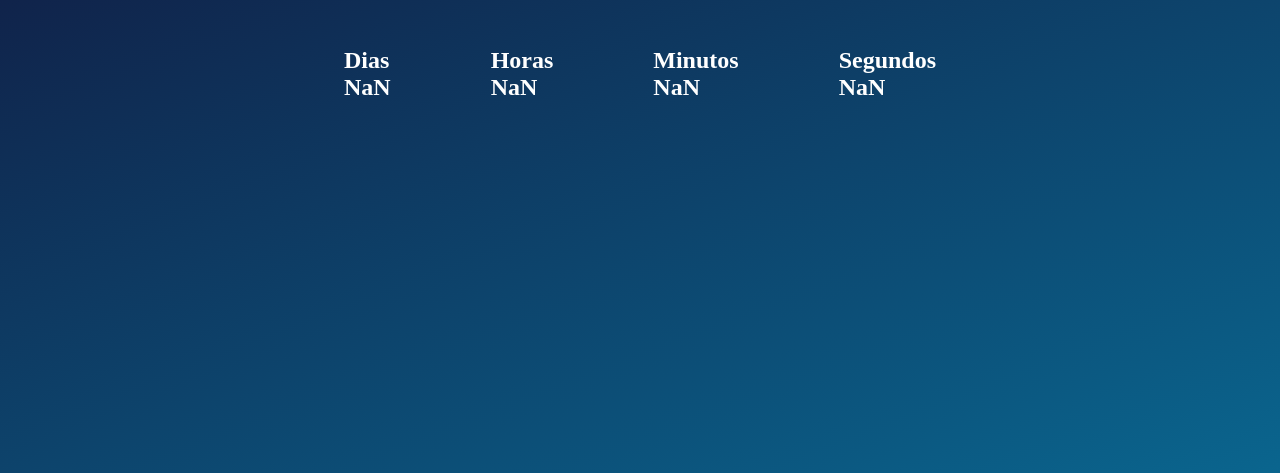
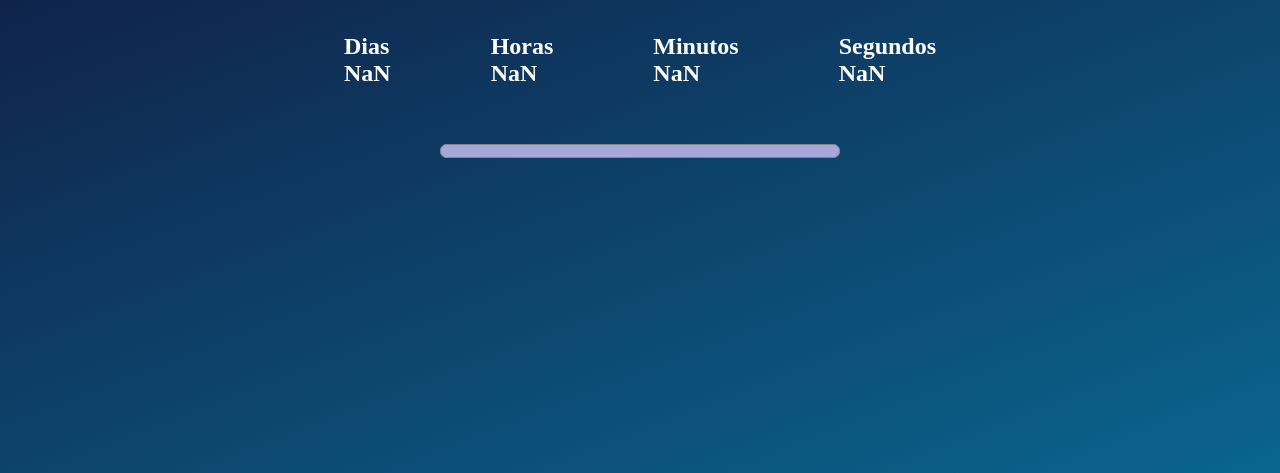
Before and after one commit to marcosdoriguetto/Countdown-Timer, a plain HTML site: page index.html in a window 1280 px wide. Both pictures are taken after a click on the button "Enviar". Shown: the part 327-800 px from the top of the page. Drawn offline with Linux system fonts and the light colour scheme.

Commit message:
Adicionado barra de progresso
Representação visual do quanto falta para que o dia chegue

```diff
--- a/index.html
+++ b/index.html
@@ -40,6 +40,10 @@
                 <h2 id="seconds">xx</h2>
             </div>
         </div>
+
+        <div id="progressBar">
+            <progress value="1" max="10"></progress>
+        </div>
     </div>
     <script src="./script.js"></script>
 </body>
--- a/script.js
+++ b/script.js
@@ -1,5 +1,7 @@
 const buttonData = document.getElementById('enviarData')
 let clicks = 0
+const progressBar = document.querySelector('progress')
+let progressBarValue = 1
 
 buttonData.onclick = function countdown() {
 
@@ -12,12 +14,19 @@ buttonData.onclick = function countdown() {
     const dataValueFormat = data.value.replaceAll('-', ',')
     const dataInserida = new Date(dataValueFormat).getTime()
 
+    // Valor máximo da barra de progresso
+    const progressBarMax = dataInserida - new Date().getTime()
+    progressBar.setAttribute("max", progressBarMax/1000)
+
+
     const x = setInterval(function () {
 
         const dataAtual = new Date().getTime()
+        let distancia = dataInserida - dataAtual
 
-
-        let distancia = dataInserida - dataAtual
+        //Barra de progresso aumentando o valor a cada segundo
+        progressBar.setAttribute("value", progressBarValue++)
+        console.log(progressBar)
 
         //Transformando os milissegundos em dias/horas/minutos/segundos
         const days = Math.floor(distancia/ (1000 * 60 * 60 * 24))
--- a/style.css
+++ b/style.css
@@ -20,6 +20,13 @@ body {
     justify-content: center;
 }
 
+progress {
+    accent-color: rgb(167, 167, 219);
+    width: 30vw;
+    min-width: 400px;
+    height: 28px;
+}
+
 .flex {
     display: flex;
     justify-content: center;
```
